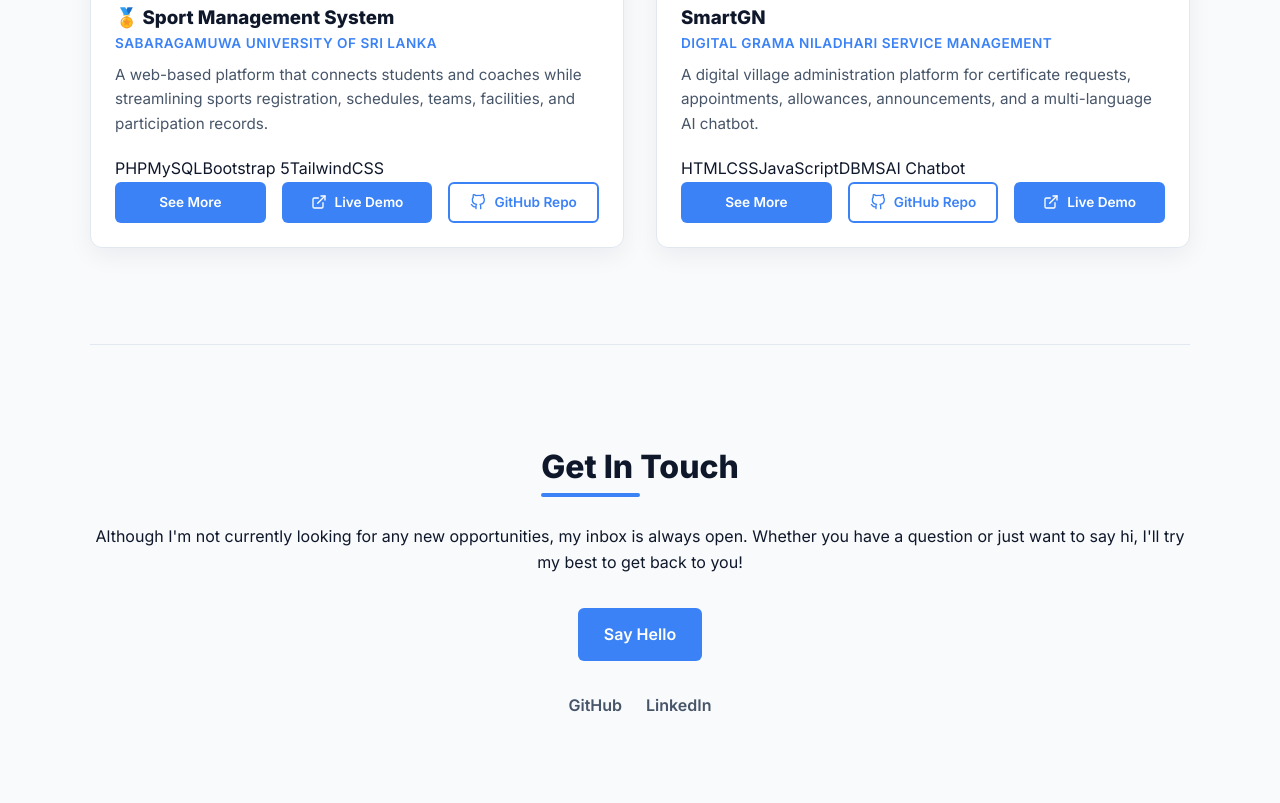
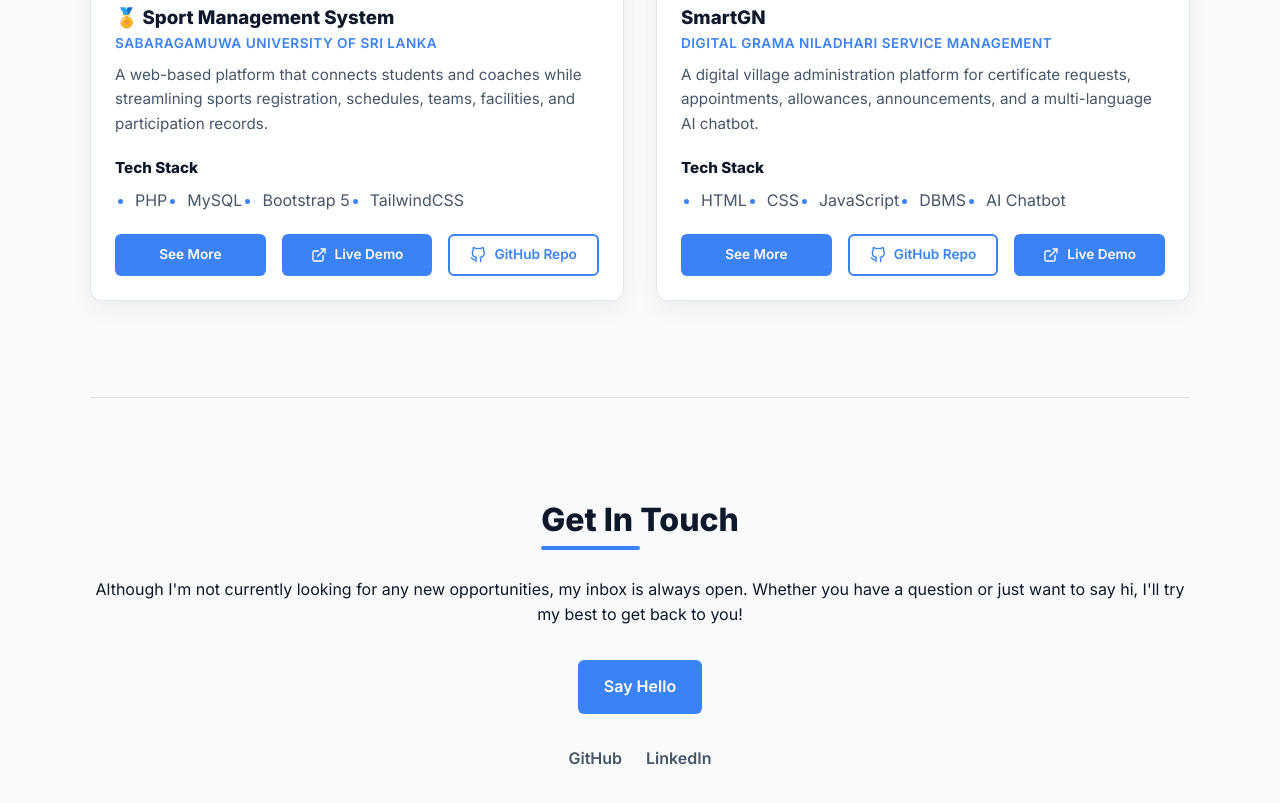
Before and after one commit to janith230528/Datheon_Full_Stack_Web_Development_Internship, a plain HTML site: page Task_1_Portfolio/index.html in a window 1280 px wide. Shown: the part 2161-2964 px from the top of the page. Drawn offline with Linux system fonts and the light colour scheme.

Commit message:
updated projects section

```diff
--- a/Task_1_Portfolio/index.html
+++ b/Task_1_Portfolio/index.html
@@ -154,8 +154,14 @@
                         <p class="project-desc">
                             A web-based platform that connects students and coaches while streamlining sports registration, schedules, teams, facilities, and participation records.
                         </p>
-                        <div class="project-tags">
-                            <span>PHP</span><span>MySQL</span><span>Bootstrap 5</span><span>TailwindCSS</span>
+                        <div class="tech-stack">
+                            <h4>Tech Stack</h4>
+                            <ul>
+                                <li>PHP</li>
+                                <li>MySQL</li>
+                                <li>Bootstrap 5</li>
+                                <li>TailwindCSS</li>
+                            </ul>
                         </div>
 
                         <div class="project-actions">
@@ -184,8 +190,15 @@
                         <p class="project-desc">
                             A digital village administration platform for certificate requests, appointments, allowances, announcements, and a multi-language AI chatbot.
                         </p>
-                        <div class="project-tags">
-                            <span>HTML</span><span>CSS</span><span>JavaScript</span><span>DBMS</span><span>AI Chatbot</span>
+                        <div class="tech-stack">
+                            <h4>Tech Stack</h4>
+                            <ul>
+                                <li>HTML</li>
+                                <li>CSS</li>
+                                <li>JavaScript</li>
+                                <li>DBMS</li>
+                                <li>AI Chatbot</li>
+                            </ul>
                         </div>
 
                         <div class="project-actions">
```
